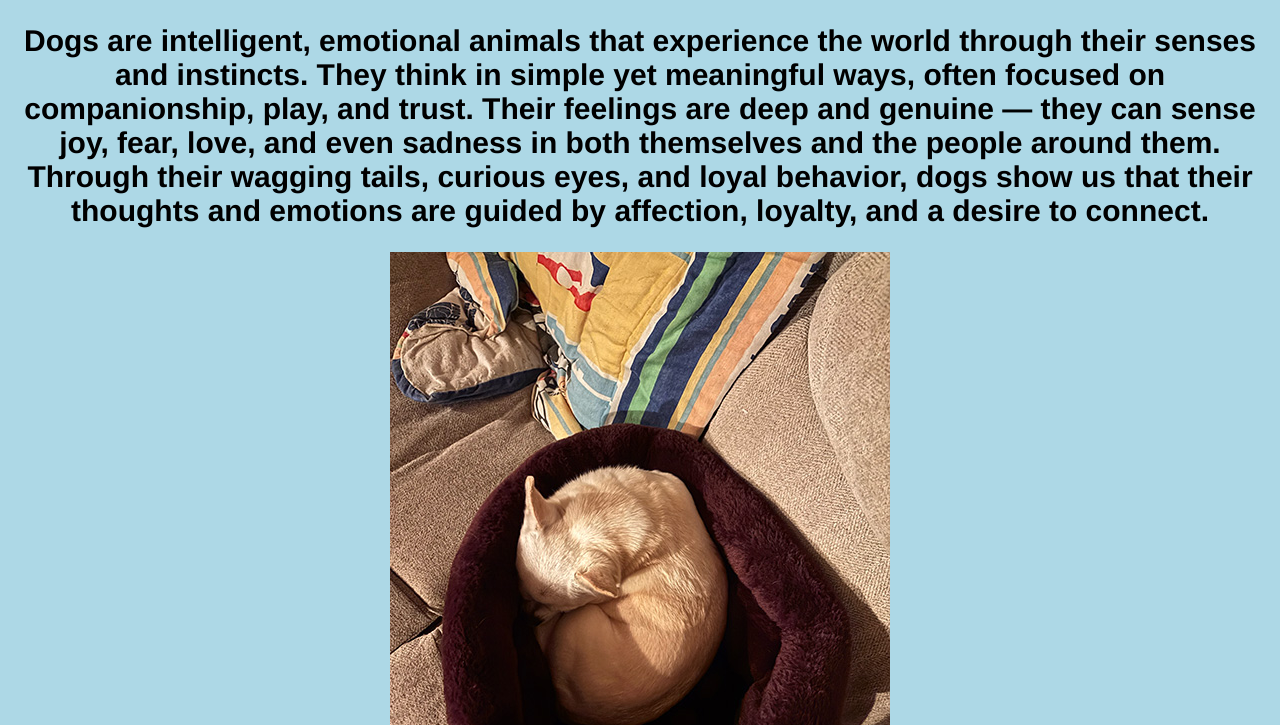
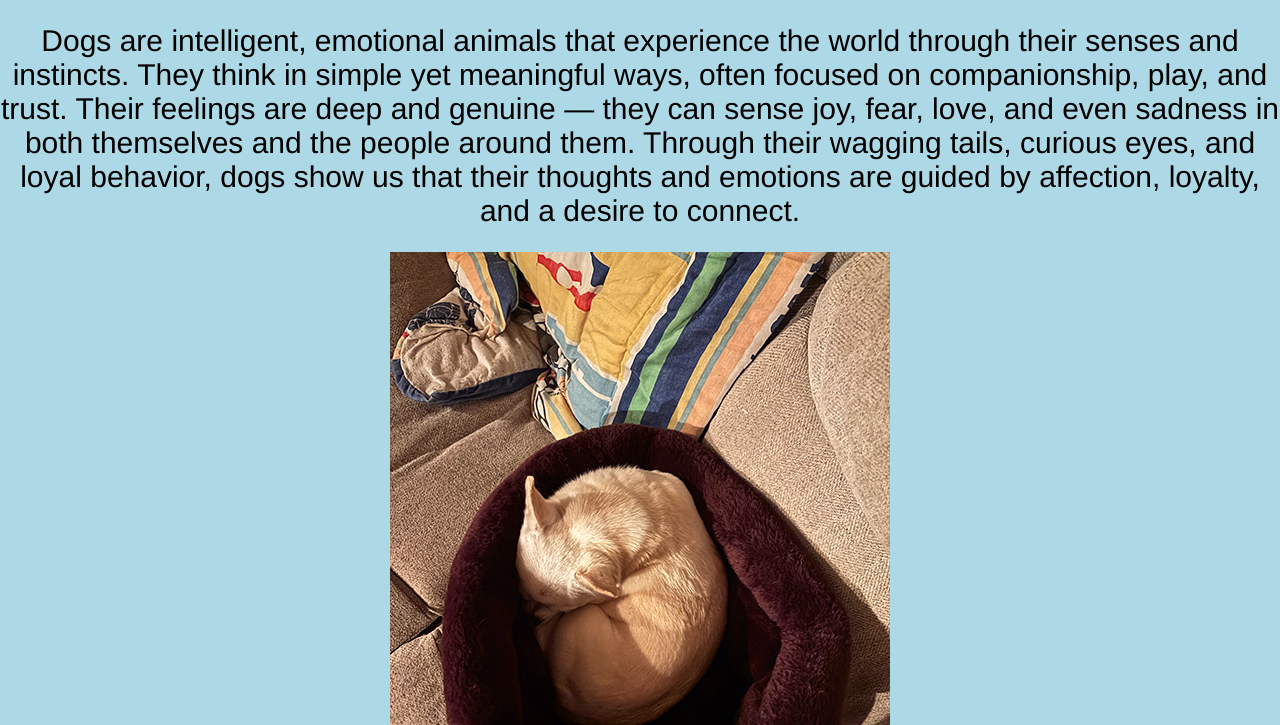
Before and after one commit to majamayes/L5Mayes, a website: page index.html in a window 1280 px wide. Shown: the part 75-800 px from the top of the page. Drawn offline with Linux system fonts and the light colour scheme.

Commit message:
text weight

```diff
--- a/index.html
+++ b/index.html
@@ -34,6 +34,9 @@
 h1, h2 {
     color: black;
 }
+h2 {
+    font-weight: normal;
+}
 </style>
 
     </main>
```
